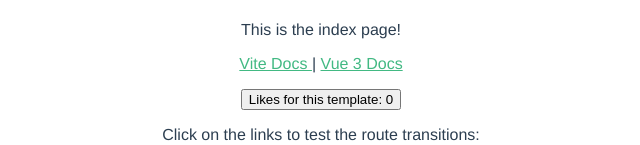
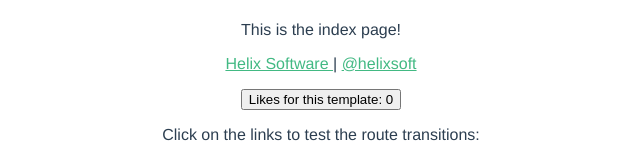
Before and after one commit to helixsoftco/vuelix, a Vue app: page / in a window 1280 px wide. Shown: the part 271-416 px from the top of the page, without its empty margins (319-959 px from the left). Built offline with nearby package versions, Linux system fonts and the light colour scheme.

Commit message:
Feature/vue + vite + sass + typescript info (#4)
* update links

* add vue 3 + vite 2 info to features

* add typescript and scss info

```diff
--- a/src/components/HelloWorld.vue
+++ b/src/components/HelloWorld.vue
@@ -15,11 +15,11 @@ watchEffect(() => { props.likes && (count.value = props.likes) })
   <p>{{ msg }}</p>
 
   <p>
-    <a href="https://vitejs.dev/guide/features.html" target="_blank">
-      Vite Docs
+    <a href="https://helixsoft.com.co" target="_blank">
+      Helix Software
     </a>
     |
-    <a href="https://v3.vuejs.org/" target="_blank">Vue 3 Docs</a>
+    <a href="https://www.instagram.com/helixsoft/" target="_blank">@helixsoft</a>
   </p>
 
   <p>
```
Also changed, not shown: 1 other file (tests, documents, lock files or other folders).
